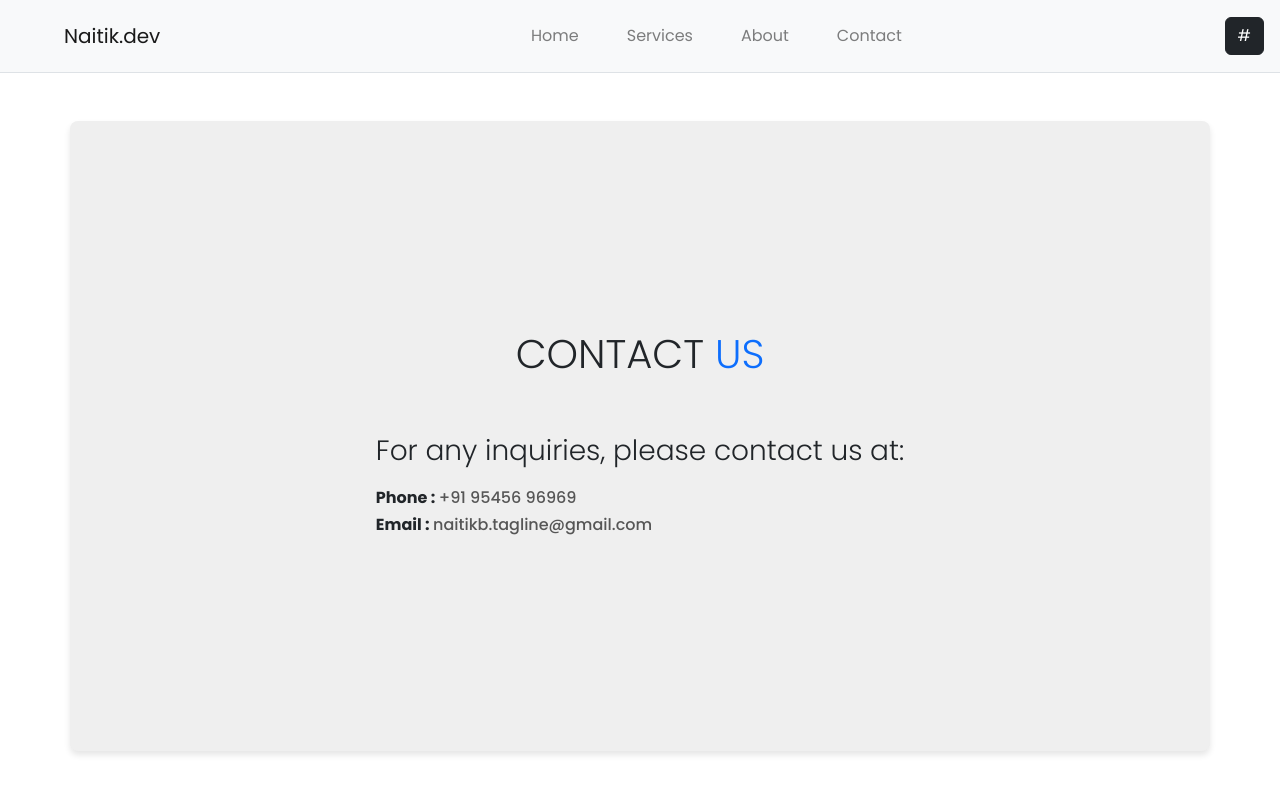
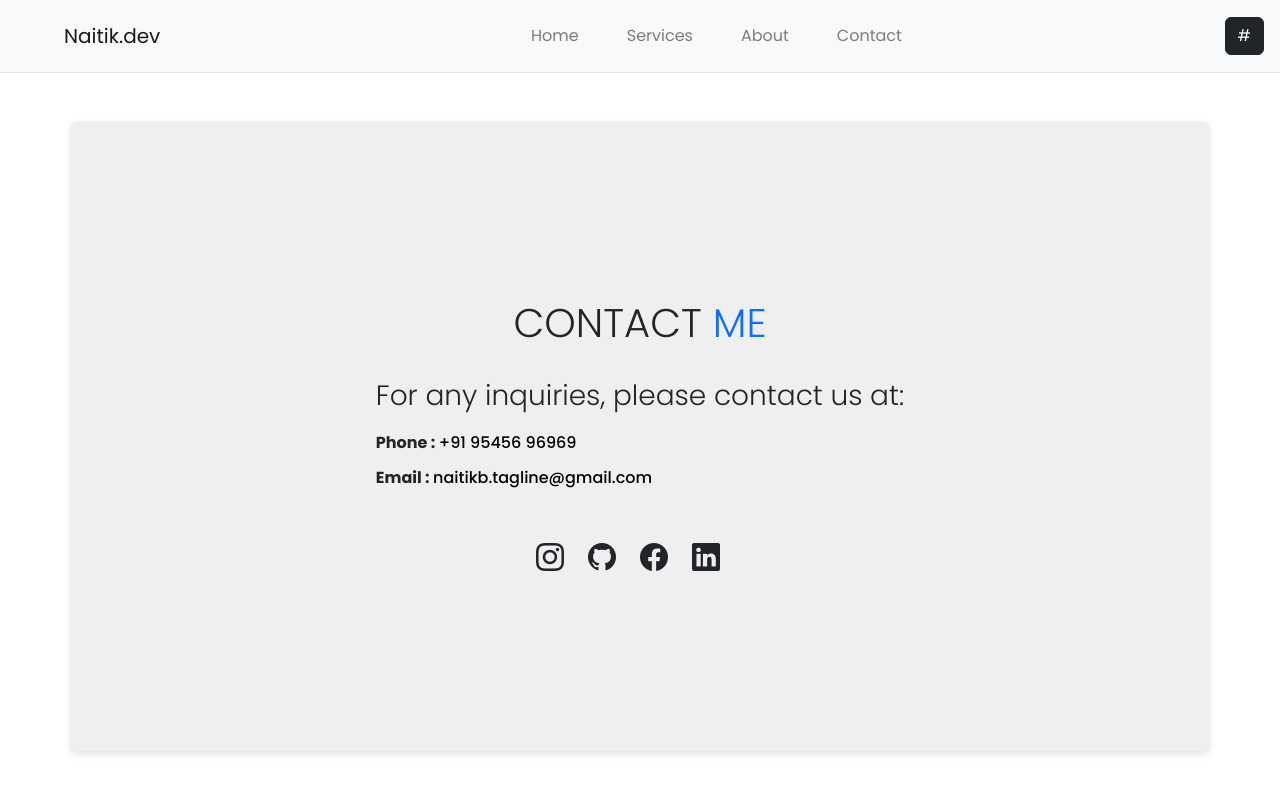
Before and after one commit to Naitik-ReactJs/router-v5, a React (Create React App) app: page /contact in a window 1280 px wide. Shown: the top 794 px of the page. Built offline with nearby package versions, Linux system fonts and the light colour scheme.

Commit message:
Heading reusable , Design changes

```diff
--- a/package.json
+++ b/package.json
@@ -8,6 +8,7 @@
     "@testing-library/user-event": "^13.5.0",
     "@types/react-router": "^5.1.20",
     "bootstrap": "^5.3.1",
+    "bootstrap-icons": "^1.10.5",
     "react": "^18.2.0",
     "react-bootstrap": "^2.8.0",
     "react-dom": "^18.2.0",
--- a/public/index.html
+++ b/public/index.html
@@ -7,6 +7,8 @@
       integrity="sha384-9gVQ4dYFwwWSjIDZnLEWnxCjeSWFphJiwGPXr1jddIhOegiu1FwO5qRGvFXOdJZ4"
       crossorigin="anonymous"
     />
+    <!-- Option 1: Include in HTML -->
+<link rel="stylesheet" href="https://cdn.jsdelivr.net/npm/bootstrap-icons@1.3.0/font/bootstrap-icons.css">
     <meta charset="utf-8" />
     <link rel="icon" href="%PUBLIC_URL%/favicon.ico" />
     <meta name="viewport" content="width=device-width, initial-scale=1" />
--- a/src/App.css
+++ b/src/App.css
@@ -25,12 +25,13 @@ body{
 }
 
 .contact-info a {
-  color: rgb(86, 86, 86);
+  color: #000;
   text-decoration: none;
 }
 
 .contact-info a:hover {
-  text-decoration: underline;
+
+  color: #000000c6;
 }
 
 .service-list ul {
@@ -58,3 +59,31 @@ body{
 .custom-li{
   list-style: disc;
 }
+/*
+--------------------------------- */
+
+
+
+
+
+
+
+.custom-letter-spacing {
+  letter-spacing: 0.5rem;
+}
+
+.custom-line-height {
+  line-height: 1.8rem;
+}
+
+.text-insta {
+  color: #000;
+}
+
+.social-hover {
+  transition: 0.5s;
+}
+
+.social-hover:hover {
+  transform: translateY(-10px);
+}
--- a/src/pages/About.js
+++ b/src/pages/About.js
@@ -2,15 +2,14 @@ import React from "react";
 import { Container, Row, Col, Button } from "react-bootstrap";
 
 import "../App.css";
+import Heading from "./Heading";
 
 const About = () => {
   return (
     <Container className="my-5 text-center custom-container">
       <Row>
         <Col className="my-5 text-center">
-          <h1 className="lead fs-1 text-uppercase">
-            About <span className="text-primary">me</span>
-          </h1>
+       <Heading heading = "About "  subhead="me"/>
         </Col>
       </Row>
       <Row>
@@ -29,7 +28,7 @@ const About = () => {
           </Row>
           <Row>
             <Col md>
-              <p className="mt-3 justify-content-evenly">
+              <p className="mt-3 justify-content-center">
                 I'm <span className="fw-bold">Naitik Bhavsar</span> passionate about
                 cutting-edge technologies and creating visually stunning interfaces. I
                 believe in the power of exceptional user experiences and I strive to
--- a/src/pages/Contact.js
+++ b/src/pages/Contact.js
@@ -1,16 +1,15 @@
 import React from "react";
 import { Container } from "react-bootstrap";
 import "../App.css";
+import Heading from "./Heading";
 
 const Contact = () => {
   return (
     <Container className="my-5 text-center  custom-container">
-      <h1 className="lead fs-1 text-uppercase mb-5">
-        Contact <span className="text-primary">Us</span>
-      </h1>
+<Heading heading = "contact " subhead = "me"/>
       <div className="contact-info mt-1 d-flex align-items-start flex-column">
         <p className="fs-3  lead mb-3">For any inquiries, please contact us at:</p>
-        <h6>
+        <h6 className="mb-3">
           <span className="fw-bold">Phone : </span>{" "}
           <a href="tel:+1234567890">+91 95456 96969</a>
         </h6>
@@ -21,6 +20,30 @@ const Contact = () => {
           </a>
         </h6>
       </div>
+      <div className="icon custom-letter-spacing custom-line-height lead pt-5 d-flex align-items-center justify-content-center">
+  <div className="social-hover pe-3 fs-3">
+    <a href="https://www.instagram.com/naitik_bhavsar17/?igshid=ZDdkNTZiNTM%3D">
+      <i className="bi bi-instagram text-dark "></i>
+    </a>
+  </div>
+  <div className="social-hover pe-3 fs-3">
+    <a href="https://github.com/nikk-creador">
+      <i className="bi bi-github text-dark"></i>
+    </a>
+  </div>
+  <div className="social-hover pe-3 fs-3">
+    <a href="https://www.instagram.com/">
+      <i className="bi bi-facebook text-dark "></i>
+    </a>
+  </div>
+  <div className="social-hover pe-3 fs-3">
+    <a href="https://www.linkedin.com/in/naitik-bhavsar-b385051b0/">
+      <i className="bi bi-linkedin text-dark"></i>
+    </a>
+  </div>
+</div>
+
+
     </Container>
   );
 };
--- /dev/null
+++ b/src/pages/Heading.jsx
@@ -0,0 +1,13 @@
+import React from 'react'
+
+const Heading = (props) => {
+  return (
+
+             <h1 className="mb-4 fw-light fs-1 text-uppercase">
+              {props.heading}<span className="text-primary">{props.subhead}</span>{props.subheading}
+            </h1>
+
+  )
+}
+
+export default Heading
--- a/src/pages/Home.js
+++ b/src/pages/Home.js
@@ -7,7 +7,7 @@ const Home = () => {
       <div className="contact-info">
         <p className="lead">
           I love turning design ideas into real things,
-          <span className="d-block lh-5">making imagination come to life.</span>
+          <span className="d-block mt-1">making imagination come to life.</span>
         </p>
       </div>
     </Container>
--- a/src/pages/Services.js
+++ b/src/pages/Services.js
@@ -1,4 +1,5 @@
 import React from "react";
+import Heading from "./Heading";
 import {
   Link,
   Switch,
@@ -17,9 +18,7 @@ const Services = () => {
       <Row>
         <Col md={12}>
           <div className="service-list ">
-            <h1 className="mb-4 fw-light fs-1 text-uppercase">
-              Serv<span className="text-primary">i</span>ces
-            </h1>
+       <Heading  heading = "serv" subhead="i" subheading = "ces"/>
             <ul>
               <li className="mb-3 custom-li">
                 <Link className="text-dark" to={`${url}/design`}>
@@ -66,7 +65,7 @@ const ServiceName = () => {
     <div className="card custom-services-effect" style={{ width: "auto" }}>
       <div className="card-body">
         <div className="icon mb-2">
-    <img src="https://portfolio-naitikbhavsar.netlify.app/img/icons8-html-5-48.png" alt="logo" />
+      <span > <i className="bi bi-code-slash fs-3"></i></span>
       </div>
         <div className=" mb-2">
           <h2 className="text-dark text-uppercase">{serviceId}</h2>
```
Also changed, not shown: 1 other file (tests, documents, lock files or other folders).
